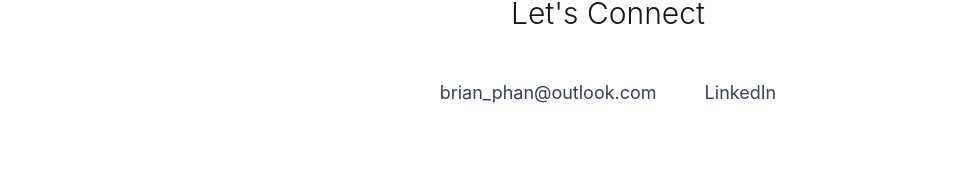
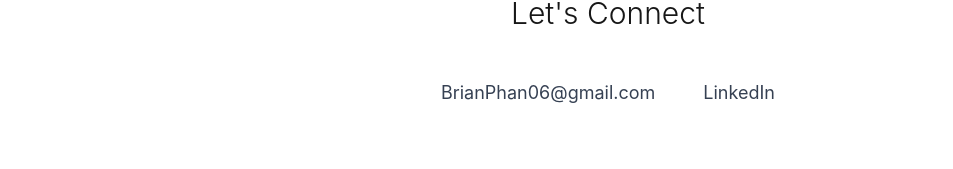
Before and after one commit to bphan1/resume, a Next.js app: page / in a window 1280 px wide. Shown: the part 3356-3525 px from the top of the page, without its empty margins (32-985 px from the left). Built offline with nearby package versions, Linux system fonts and the light colour scheme.

Commit message:
fixed email, change website description

```diff
--- a/src/app/page.tsx
+++ b/src/app/page.tsx
@@ -164,8 +164,8 @@
         <div className="max-w-6xl mx-auto text-center">
           <h2 className="text-2xl md:text-3xl font-light mb-12">Let&apos;s Connect</h2>
           <div className="flex flex-col md:flex-row justify-center items-center space-y-4 md:space-y-0 md:space-x-12 text-base md:text-lg">
-            <a href="mailto:brian_phan@outlook.com" className="text-gray-700 hover:text-gray-900 transition-colors hover-lift">
-              brian_phan@outlook.com
+            <a href="mailto:brianphan06@gmail.com" className="text-gray-700 hover:text-gray-900 transition-colors hover-lift">
+              BrianPhan06@gmail.com
             </a>
             <a href="https://www.linkedin.com/in/brianphan-dev" target="_blank" rel="noopener noreferrer"
                className="text-gray-700 hover:text-gray-900 transition-colors hover-lift">
```
